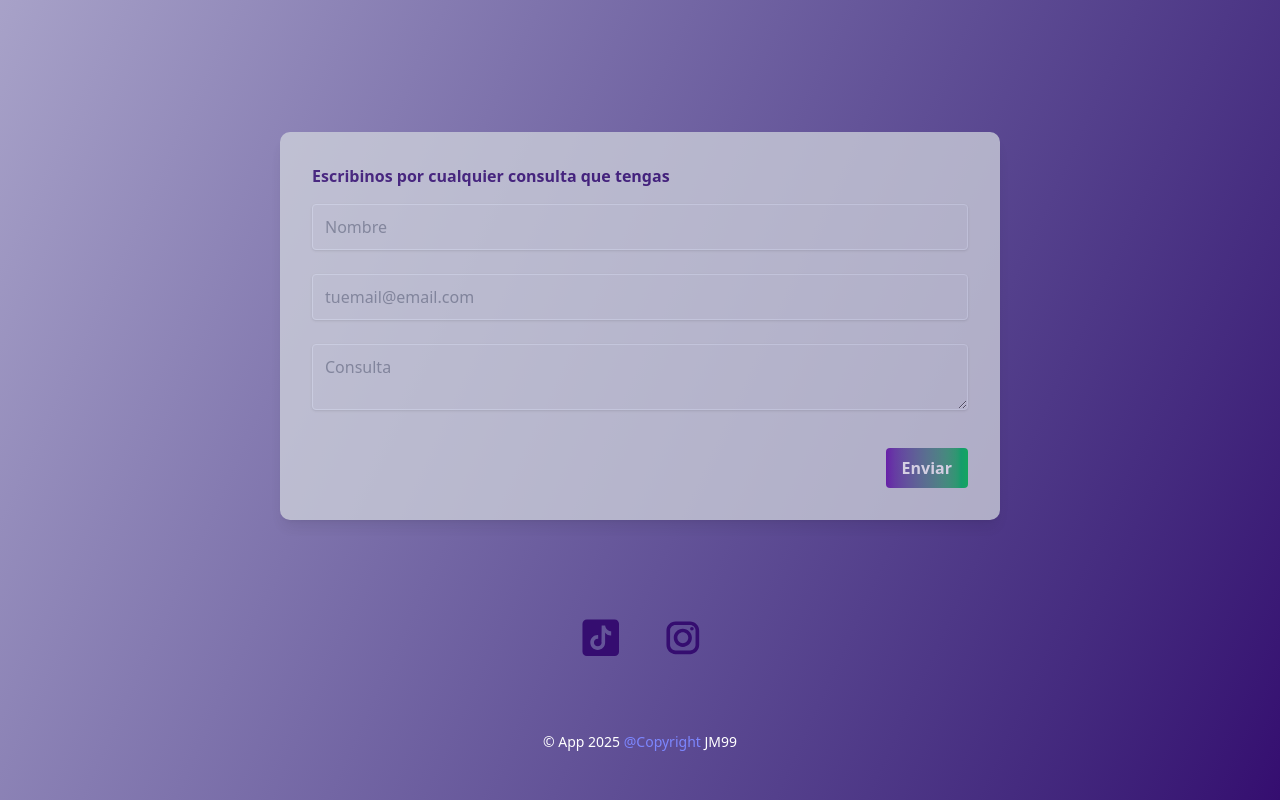
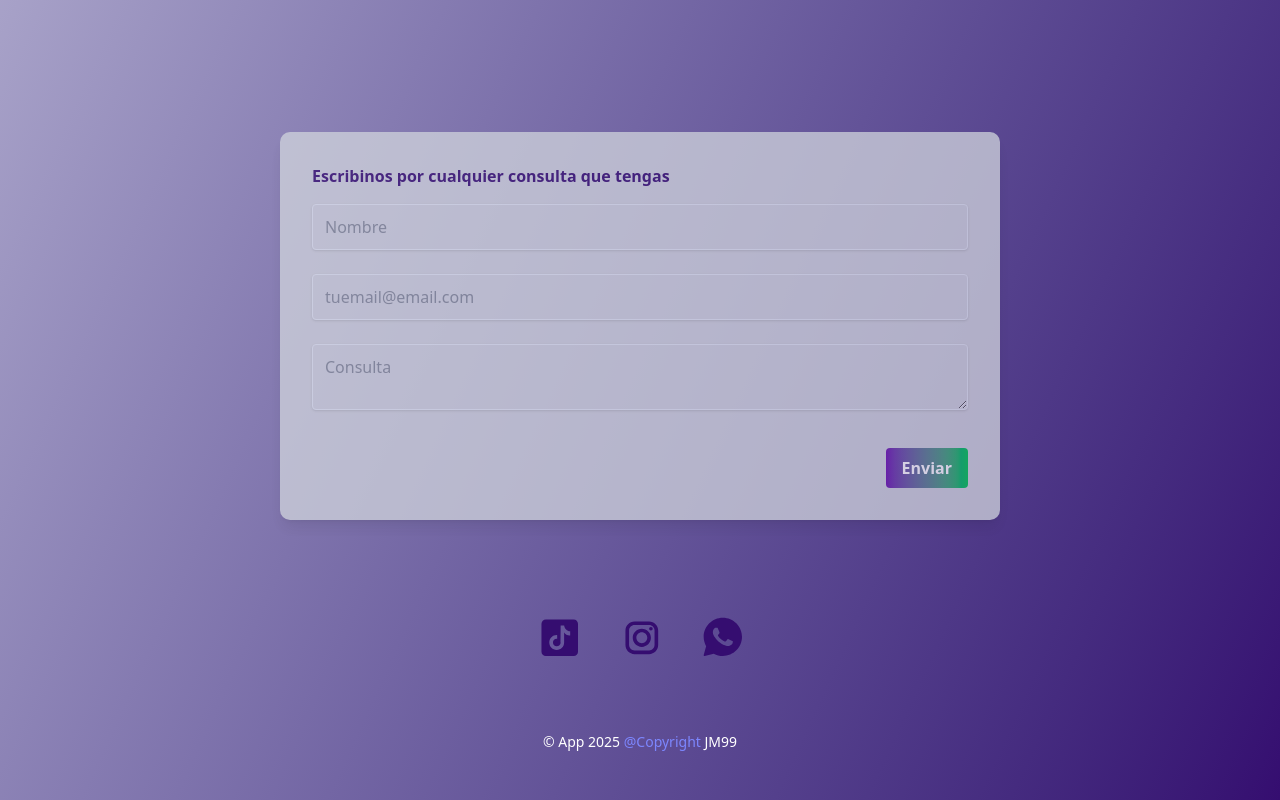
Before and after one commit to maximdeg/jm99-website, a Next.js app: page / in a window 1280 px wide. Shown: the part 1984-2784 px from the top of the page. Built offline with nearby package versions, Linux system fonts and the light colour scheme.

Commit message:
Added whatsapp

```diff
--- a/components/Footer.tsx
+++ b/components/Footer.tsx
@@ -41,6 +41,24 @@ const Footer = () => {
             <path d="M 8 3 C 5.243 3 3 5.243 3 8 L 3 16 C 3 18.757 5.243 21 8 21 L 16 21 C 18.757 21 21 18.757 21 16 L 21 8 C 21 5.243 18.757 3 16 3 L 8 3 z M 8 5 L 16 5 C 17.654 5 19 6.346 19 8 L 19 16 C 19 17.654 17.654 19 16 19 L 8 19 C 6.346 19 5 17.654 5 16 L 5 8 C 5 6.346 6.346 5 8 5 z M 17 6 A 1 1 0 0 0 16 7 A 1 1 0 0 0 17 8 A 1 1 0 0 0 18 7 A 1 1 0 0 0 17 6 z M 12 7 C 9.243 7 7 9.243 7 12 C 7 14.757 9.243 17 12 17 C 14.757 17 17 14.757 17 12 C 17 9.243 14.757 7 12 7 z M 12 9 C 13.654 9 15 10.346 15 12 C 15 13.654 13.654 15 12 15 C 10.346 15 9 13.654 9 12 C 9 10.346 10.346 9 12 9 z"></path>
           </svg>
         </Link>
+        <Link
+          className="inline-block text-[#350D70] no-underline hover:text-pink-500 hover:text-underline text-center md:h-auto md:p-4 transform hover:scale-125 duration-300 ease-in-out"
+          href="https://wa.me/5491134286716"
+          rel="noopener noreferrer"
+          target="_blank"
+        >
+          <svg
+            xmlns="http://www.w3.org/2000/svg"
+            x="0px"
+            y="0px"
+            width="50"
+            height="50"
+            viewBox="0 0 48 48"
+            className="fill-current h-10"
+          >
+            <path d="M25,2C12.318,2,2,12.318,2,25c0,3.96,1.023,7.854,2.963,11.29L2.037,46.73c-0.096,0.343-0.003,0.711,0.245,0.966 C2.473,47.893,2.733,48,3,48c0.08,0,0.161-0.01,0.24-0.029l10.896-2.699C17.463,47.058,21.21,48,25,48c12.682,0,23-10.318,23-23 S37.682,2,25,2z M36.57,33.116c-0.492,1.362-2.852,2.605-3.986,2.772c-1.018,0.149-2.306,0.213-3.72-0.231 c-0.857-0.27-1.957-0.628-3.366-1.229c-5.923-2.526-9.791-8.415-10.087-8.804C15.116,25.235,13,22.463,13,19.594 s1.525-4.28,2.067-4.864c0.542-0.584,1.181-0.73,1.575-0.73s0.787,0.005,1.132,0.021c0.363,0.018,0.85-0.137,1.329,1.001 c0.492,1.168,1.673,4.037,1.819,4.33c0.148,0.292,0.246,0.633,0.05,1.022c-0.196,0.389-0.294,0.632-0.59,0.973 s-0.62,0.76-0.886,1.022c-0.296,0.291-0.603,0.606-0.259,1.19c0.344,0.584,1.529,2.493,3.285,4.039 c2.255,1.986,4.158,2.602,4.748,2.894c0.59,0.292,0.935,0.243,1.279-0.146c0.344-0.39,1.476-1.703,1.869-2.286 s0.787-0.487,1.329-0.292c0.542,0.194,3.445,1.604,4.035,1.896c0.59,0.292,0.984,0.438,1.132,0.681 C37.062,30.587,37.062,31.755,36.57,33.116z"></path>
+          </svg>
+        </Link>
       </div>
       <div>
         <Link className="text-white no-underline hover:no-underline" href="#">
--- a/components/Header.tsx
+++ b/components/Header.tsx
@@ -6,6 +6,7 @@ import {
   PopoverContent,
   PopoverTrigger,
 } from "@/components/ui/popover";
+import { Button } from "./ui/button";
 
 import {
   NavigationMenu,
@@ -38,7 +39,7 @@ const Header = () => {
         <div className="block md:hidden">
           <Popover>
             <PopoverTrigger>
-              <button className="p-2 rounded-md bg-[#350D70] hover:bg-gray-200">
+              <Button className="p-2 rounded-md bg-[#350D70] hover:bg-gray-200">
                 <svg
                   xmlns="http://www.w3.org/2000/svg"
                   className="h-6 w-6 text-white"
@@ -53,7 +54,7 @@ const Header = () => {
                     d="M4 6h16M4 12h16M4 18h16"
                   />
                 </svg>
-              </button>
+              </Button>
             </PopoverTrigger>
             <PopoverContent>
               <NavigationMenu data-orientation="vertical">
```
